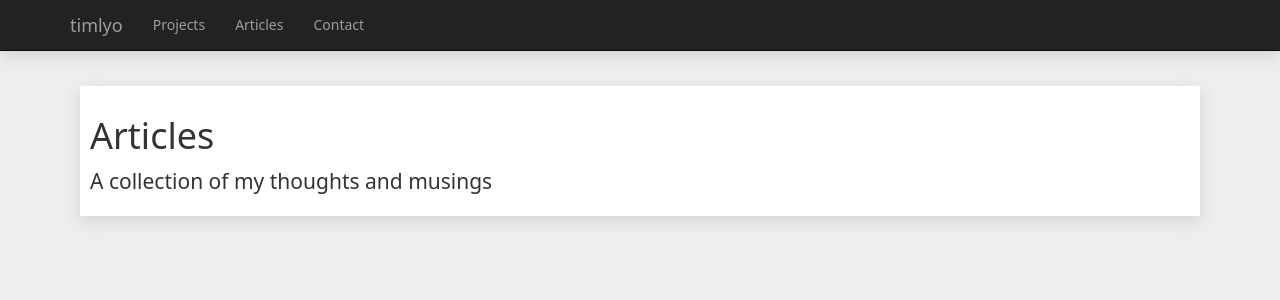
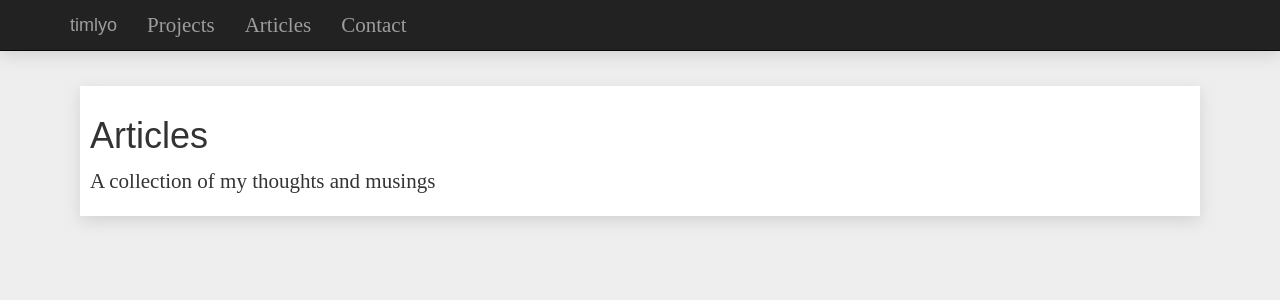
Before and after one commit to timlyo/personalWebsite, a Flask app: page /articles in a window 1280 px wide. Shown: the top 300 px of the page. Run offline with Flask 2, Linux system fonts and the light colour scheme; data that the repository does not hold is empty; some libraries are stand-ins or nearby versions.

Commit message:
Font update and css clean

```diff
--- a/sass/articleStyle.sass
+++ b/sass/articleStyle.sass
@@ -9,7 +9,6 @@
 .article
 	p
 		margin: 1.2em
-		font-family: "awesome", serif
 
 	blockquote
 		border-left: 10px solid #ccc
--- a/sass/style.sass
+++ b/sass/style.sass
@@ -1,28 +1,27 @@
 $background: #EEE
 $foreground: #FFF
 $shadow: #D3D3D3
-$hyper-link: #A2482E
 
-=blur($radius)
-	-webkit-filter: blur($radius)
-	-moz-filter: blur($radius)
-	-o-filter: blur($radius)
-	-ms-filter: blur($radius)
-	filter: blur($radius)
-
-=transition($type, $time)
-	-webkit-transition: $type $time
-	-moz-transition: $type $time
-	-ms-transition: $type $time
-	-o-transition: $type $time
-	transition: $type $time
+//=blur($radius)
+//	-webkit-filter: blur($radius)
+//	-moz-filter: blur($radius)
+//	-o-filter: blur($radius)
+//	-ms-filter: blur($radius)
+//	filter: blur($radius)
+//
+//=transition($type, $time)
+//	-webkit-transition: $type $time
+//	-moz-transition: $type $time
+//	-ms-transition: $type $time
+//	-o-transition: $type $time
+//	transition: $type $time
 
 body
 	background-color: $background
 	padding-top: 4em
-	font-family: "awesome", sans
-	p
-		font-family: "awesome", sans
+	font-family: sans-serif
+	p, li
+		font-family: serif
 		font-size: 1.5em
 
 .card
@@ -34,22 +33,6 @@ body
 .navbar
 	box-shadow: 0px 5px 15px $shadow
 
-#search
-	padding-top: 12px
-	float: right
-	color: $text-color
-
-	#searchResults
-		top: 47px
-		list-style-type: none
-		position: absolute
-		@include transition(height, 0.5s)
-		border-radius: 5px
-
-	li
-		padding: 2px
-		padding-right: 10px
-
 .project
 	h3
 		height: 2em
@@ -60,5 +43,3 @@ body
 		margin-right: auto
 	p
 		text-align: center
-
-.article
--- a/static/css/articleStyle.css
+++ b/static/css/articleStyle.css
@@ -1,2 +1,2 @@
-.articleTitle h3{margin-bottom:0px}.articleTitle p{font-size:1em;padding-left:1em;color:grey}.article p{margin:1.2em;font-family:"awesome",serif}.article blockquote{border-left:10px solid #ccc;margin:1.5em 10px;padding:0.5em 10px;quotes:"“" "”" "‘" "’"}.article blockquote:before{color:#ccc;content:open-quote;font-size:4em;line-height:0.1em;vertical-align:-0.4em}.article blockquote p{display:inline}
+.articleTitle h3{margin-bottom:0px}.articleTitle p{font-size:1em;padding-left:1em;color:grey}.article p{margin:1.2em}.article blockquote{border-left:10px solid #ccc;margin:1.5em 10px;padding:0.5em 10px;quotes:"“" "”" "‘" "’"}.article blockquote:before{color:#ccc;content:open-quote;font-size:4em;line-height:0.1em;vertical-align:-0.4em}.article blockquote p{display:inline}
 /*# sourceMappingURL=articleStyle.css.map */
--- a/static/css/style.css
+++ b/static/css/style.css
@@ -1,2 +1,2 @@
-body{background-color:#EEE;padding-top:4em;font-family:"awesome",sans}body p{font-family:"awesome",sans;font-size:1.5em}.card{background-color:#FFF;box-shadow:0px 5px 15px #D3D3D3;margin:10px;padding:10px}.navbar{box-shadow:0px 5px 15px #D3D3D3}#search{padding-top:12px;float:right;color:#FFF}#search #searchResults{top:47px;list-style-type:none;position:absolute;-webkit-transition:height 0.5s;-moz-transition:height 0.5s;-ms-transition:height 0.5s;-o-transition:height 0.5s;transition:height 0.5s;border-radius:5px}#search li{padding:2px;padding-right:10px}.project h3{height:2em;text-align:center}.project img{max-height:180px;margin-left:auto;margin-right:auto}.project p{text-align:center}
+body{background-color:#EEE;padding-top:4em;font-family:sans-serif}body p,body li{font-family:serif;font-size:1.5em}.card{background-color:#FFF;box-shadow:0px 5px 15px #D3D3D3;margin:10px;padding:10px}.navbar{box-shadow:0px 5px 15px #D3D3D3}.project h3{height:2em;text-align:center}.project img{max-height:180px;margin-left:auto;margin-right:auto}.project p{text-align:center}
 /*# sourceMappingURL=style.css.map */
--- a/templates/partials/layout.html
+++ b/templates/partials/layout.html
@@ -9,9 +9,6 @@
     <link href='https://maxcdn.bootstrapcdn.com/bootstrap/3.3.5/css/bootstrap.min.css' rel='stylesheet' type='text/css'>
     <script src="https://maxcdn.bootstrapcdn.com/bootstrap/3.3.5/js/bootstrap.min.js"></script>
 
-    <link rel="stylesheet" href="https://maxcdn.bootstrapcdn.com/font-awesome/4.4.0/css/font-awesome.min.css">
-    <link rel="stylesheet" type="text/css" href="http://fonts.googleapis.com/css?family=Tangerine">
-
     <link href='{{url_for("static", filename="css/style.css")}}' rel='stylesheet' type='text/css'>
 
     <meta charset='UTF-8'>
@@ -21,12 +18,6 @@
 
     {% block title %} <title>timlyo</title> {% endblock %}
     {% block headerAdditionals %} {% endblock %}
-
-    <script>
-        $( document ).ready(function() {
-            $(".card").hide().fadeIn(200);
-        });
-    </script>
 
 </head>
 
```
